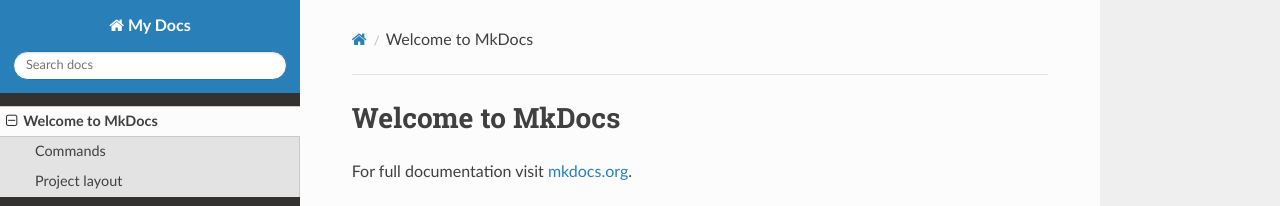
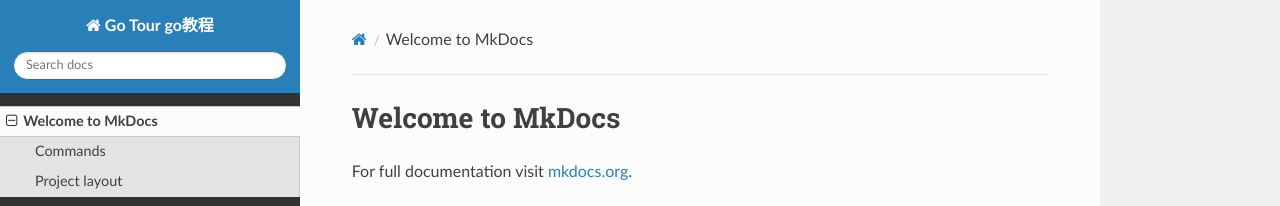
Before and after one commit to hrz123/GoTour, an MkDocs documentation site: the page built from docs/index.md, in a window 1280 px wide. Shown: the top 206 px of the page. Built offline with MkDocs 1.6.1, drawn with Linux system fonts in a browser that asks for light colours; nearby versions of some CDN libraries.

```diff
--- a/mkdocs.yml
+++ b/mkdocs.yml
@@ -1,2 +1,2 @@
-site_name: My Docs
+site_name: Go Tour go教程
 theme: readthedocs
```
Also changed, not shown: README.md (+2 -0 lines), 1 other file.
